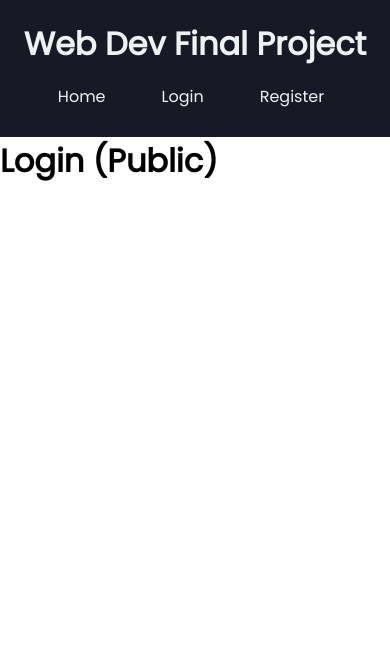
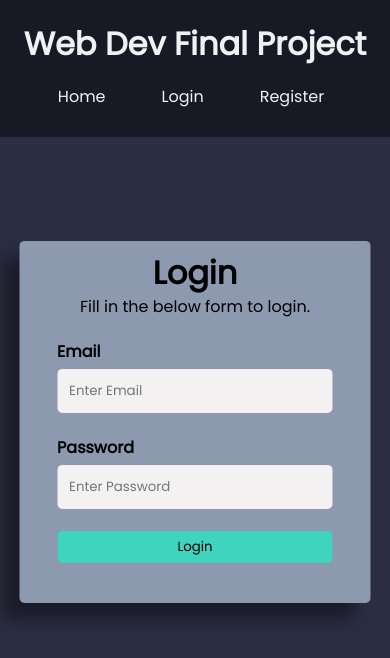
Before and after one commit to andrewgalvin/web-dev-final-project, a React (Create React App) app in the folder client/: page /login in a window 390 px wide. Shown: the top 658 px of the page. Built offline with nearby package versions, Linux system fonts and the light colour scheme.

Commit message:
Designed React login page based off of Paul's design

```diff
--- a/client/src/components/Login/Login.js
+++ b/client/src/components/Login/Login.js
@@ -1,7 +1,43 @@
+import "./Login.css";
+
 export default function Login(props) {
   return (
-    <div>
-      <h1>Login (Public)</h1>
+    <div className="login">
+      <form>
+        <div className="login-container">
+          <h1>
+            <span>Login</span>
+          </h1>
+          <p>Fill in the below form to login.</p>
+
+          <div className="login-input">
+            <label for="email">
+              <b>Email</b>
+            </label>
+            <input
+              type="text"
+              placeholder="Enter Email"
+              name="email"
+              id="email"
+              required
+            />
+
+            <label for="password">
+              <b>Password</b>
+            </label>
+            <input
+              type="password"
+              placeholder="Enter Password"
+              name="password"
+              id="password"
+              required
+            />
+            <button type="submit" class="loginbtn">
+              Login
+            </button>
+          </div>
+        </div>
+      </form>
     </div>
   );
 }
--- a/client/src/components/Login/login.css
+++ b/client/src/components/Login/login.css
@@ -1,86 +1,73 @@
-@import url('https://fonts.googleapis.com/css2?family=Poppins&display=swap');
-body{
-    font-family: Poppins;
-    background-color:#2B2D42;;
-}
+.login {
+    height: 100vh;
+    width: 100%;
+    background-color: var(--background-primary);
+  }
 
+  .login-container {
+    position: absolute;
+    top: 50%;
+    left: 50%;
+    transform: translate(-50%, -50%);
+    background-color: var(--background-secondary);
+    width: 40%;
+    border-radius: 5px;
+    box-shadow: -1em 1em 1em rgb(0, 0, 0, 0.4);
+  }
 
-.wrapper{
-    width: 50%;
-    margin: 0 auto;
-}
-header{
+  @media (max-width: 900px) {
+    .login-container {
+      width: 90%;
+    }
+    .login-input {
+      width: 100%;
+    }
+  }
+
+  .login-container h1 {
     width: 100%;
-    height: 75px;
-    background-color: #181924;
-}
-.site-title{
-    width: auto;
-    float: left;
     text-align: center;
-    line-height: 70px;
-    font-size: 40px;
-    color: #EDF2F3;
-}
-nav{
-    width: auto;
-    float: center;
-    text-align: right;
-    line-height: 70px;
-    display:inline;
-}
-nav a{
-    text-decoration: none;
-    font-family: Poppins;
-    font-size: 20px;
-    color: #EDF2F3;
-    padding: 30px;
-}
-nav a:hover{
-    background: #EF233C;
-    color: #181924;
-}
-legend{
+    line-height: 0.1em;
+    margin: 30px 0 20px;
+  }
+
+  .login-container p {
     text-align: center;
-    font-size: 32px;
-    padding-top: -100px;
-    font-weight: bold;
+  }
 
-}
-div{
-    text-align: center;
-    font-size: 15px;
-}
-label{
-    font-weight: bold;
-    text-align: left;
-    margin: auto;
-}
+  .login-input {
+    padding: 20px 20px;
+    width: 90%;
+    align-items: center;
+    margin-left: auto;
+    margin-right: auto;
+  }
 
-form{
-/*    display: inline-block;*/
-    width: 30%;
-    margin: 175px auto auto auto;
-    padding: 10px 30px 30px 30px;
-    background-color: #8D99AE;
-    box-shadow: -10px 10px 10px black;
-    border-radius: 8px;
+  .login-input input {
+    background-color: rgb(243, 241, 241);
+    width: 100%;
+    margin: 5px 0 22px 0;
+    display: inline-block;
+    padding: 12px;
     border: none;
-}
+    border-radius: 5px;
+  }
 
-input[type=text], input[type=password]{
+  .login-input input:focus {
+    outline: none;
+  }
+
+  .login-input button {
+    background-color: rgba(18, 248, 198, 0.63);
+    border-radius: 5px;
+    border-color: transparent;
     width: 100%;
-    margin: auto;
-    height: 40px;
-    border: none;
-    border-radius: 8px;
-}
+    margin-bottom: 20px;
+    padding: 4px;
+  }
 
-input[type=submit]{
-    background-color: #3FD5BD;
-    width: 100%;
-    margin: auto;
-    height: 30px;
-    border: none;
-    border-radius: 8px;
-}
+  .login-input button:hover {
+    cursor: pointer;
+    color: white;
+    background-color: rgb(133, 231, 210);
+  }
```
Also changed, not shown: client/src/components/Login/Login.html (deleted, +0 -42 lines).
